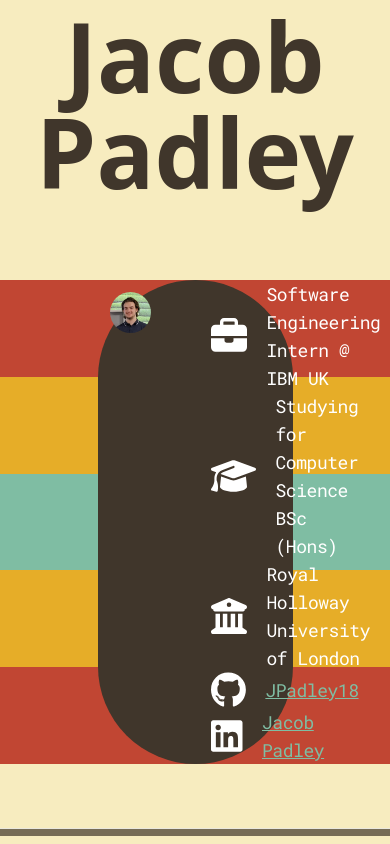
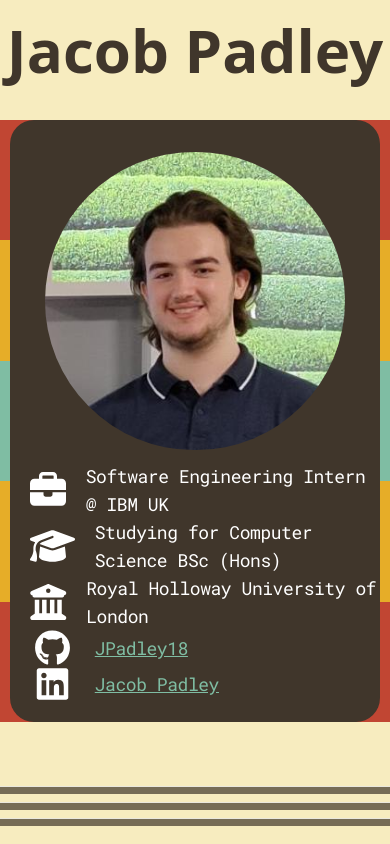
Before and after one commit to JPadley18/jpadley.com, a Next.js app: page / in a window 390 px wide. Shown: the top 844 px of the page. Built offline with nearby package versions, Linux system fonts and the light colour scheme.

Commit message:
Make new title card responsive for mobile

```diff
--- a/components/about-me-card.tsx
+++ b/components/about-me-card.tsx
@@ -7,12 +7,12 @@ import profileImg from "@/public/me.jpg"
 
 export default function AboutMeCard() {
     return (
-        <div className="bg-retro-stripes justify-center mt-20">
-            <div className="mx-auto w-1/2 grid grid-cols-3 bg-text rounded-full">
-                <div className="col-span-1">
-                    <Image alt="Photo of myself" placeholder="blur" src={profileImg} className="rounded-full float-left px-3 py-3" />
+        <div className="bg-retro-stripes justify-center mt-10 xl:mt-20">
+            <div className="mx-auto w-[95%] xl:w-1/2 h-full grid grid-cols-3 bg-text rounded-3xl py-5 xl:py-0 xl:rounded-full">
+                <div className="col-span-3 xl:col-span-1">
+                    <Image alt="Photo of myself" placeholder="blur" src={profileImg} className="rounded-full mx-auto xl:float-left px-3 py-3" />
                 </div>
-                <div className={`${robotoMono.className} text-white col-span-2 ml-12 flex flex-col justify-evenly`}>
+                <div className={`${robotoMono.className} text-white col-span-3 xl:col-span-2 ml-5 xl:ml-12 flex flex-col justify-evenly`}>
                     <StatEntry text="Software Engineering Intern @ IBM UK" icon={faBriefcase} />
                     <StatEntry text="Studying for Computer Science BSc (Hons)" icon={faGraduationCap} />
                     <StatEntry text="Royal Holloway University of London" icon={faBuildingColumns} />
--- a/components/main-title.tsx
+++ b/components/main-title.tsx
@@ -2,8 +2,8 @@ import { robotoMono } from "@/util/fonts"
 
 export default function MainTitle({ text }: { text: string }) {
     return (
-        <div className="w-screen text-center mt-2">
-            <h1 className="text-8xl font-bold">{text}</h1>
+        <div className="w-screen text-center mt-5">
+            <h1 className="text-6xl md:text-8xl font-bold">{text}</h1>
         </div>
     )
 }
```
